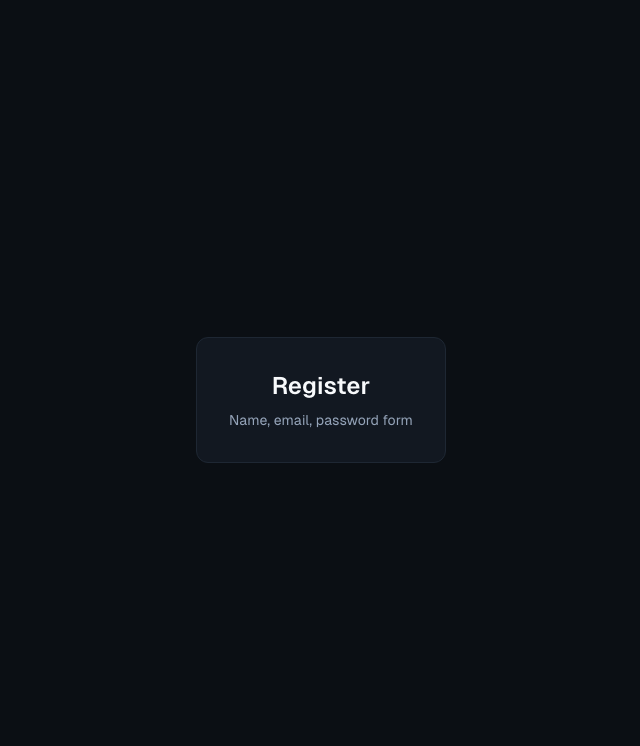
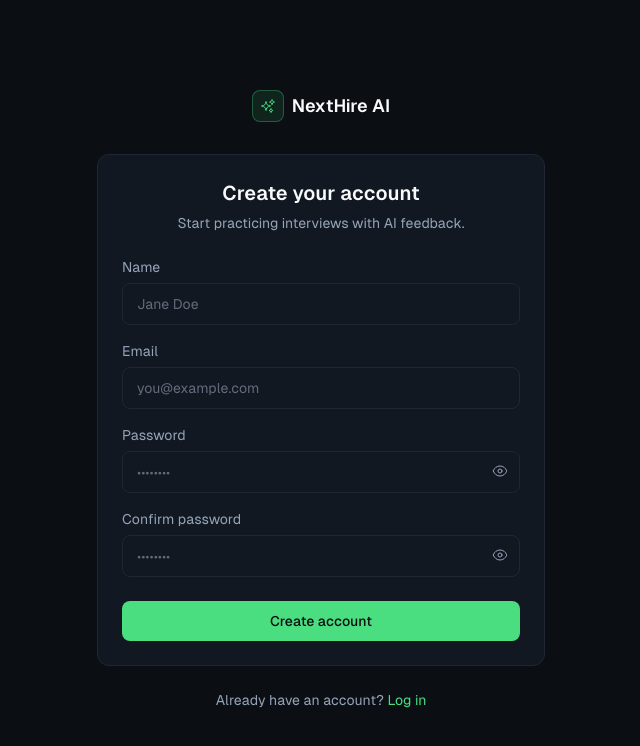
Before and after one commit to Sanket-825/NextHire-AI, a React app in the folder frontend/: page /register in a window 1280 px wide. Shown: the top 746 px of the page, without its empty margins (319-959 px from the left). Built offline with nearby package versions, Linux system fonts and the light colour scheme; no server answers; the HTML template or start-up script is replaced by a standard one.

Commit message:
feat: add login and register pages with auth form validation

```diff
--- a/frontend/src/App.jsx
+++ b/frontend/src/App.jsx
@@ -1,4 +1,6 @@
 import { BrowserRouter, Routes, Route } from "react-router-dom";
+import { ToastContainer } from "react-toastify";
+import "react-toastify/dist/ReactToastify.css";
 import { AuthProvider } from "./context/AuthContext";
 import ProtectedRoute from "./components/ProtectedRoute";
 
@@ -22,6 +24,12 @@ export default function App() {
   return (
     <AuthProvider>
       <BrowserRouter>
+        <ToastContainer
+          position="top-right"
+          theme="dark"
+          toastClassName="!bg-surface !text-text !border !border-border"
+          autoClose={4000}
+        />
         <Routes>
           {/* Public / marketing routes */}
           <Route path="/" element={<LandingPage />} />
--- a/frontend/src/components/ProtectedRoute.jsx
+++ b/frontend/src/components/ProtectedRoute.jsx
@@ -1,8 +1,9 @@
-import { Navigate, Outlet } from "react-router-dom";
+import { Navigate, Outlet, useLocation } from "react-router-dom";
 import { useAuth } from "../context/AuthContext";
 
 export default function ProtectedRoute() {
   const { isAuthenticated, isLoading } = useAuth();
+  const location = useLocation();
 
   if (isLoading) {
     return (
@@ -13,7 +14,7 @@ export default function ProtectedRoute() {
   }
 
   if (!isAuthenticated) {
-    return <Navigate to="/login" replace />;
+    return <Navigate to="/login" state={{ from: location }} replace />;
   }
 
   return <Outlet />;
--- /dev/null
+++ b/frontend/src/features/auth/components/AuthLayout.jsx
@@ -0,0 +1,36 @@
+import { Link } from "react-router-dom";
+import { HiOutlineSparkles } from "react-icons/hi2";
+import Card from "../../../components/ui/Card";
+
+export default function AuthLayout({ title, subtitle, children, footer }) {
+  return (
+    <div className="min-h-screen bg-background flex flex-col items-center justify-center px-6 py-12">
+      <Link
+        to="/"
+        className="flex items-center gap-2 text-text font-semibold text-lg mb-8"
+      >
+        <span className="flex items-center justify-center w-8 h-8 rounded-lg bg-accent-green/10 border border-accent-green/30">
+          <HiOutlineSparkles className="w-4 h-4 text-accent-green" />
+        </span>
+        NextHire AI
+      </Link>
+
+      <Card className="w-full max-w-md">
+        <div className="text-center mb-6">
+          <h1 className="text-xl font-semibold text-text">{title}</h1>
+          {subtitle && (
+            <p className="text-sm text-text-secondary mt-1.5">{subtitle}</p>
+          )}
+        </div>
+
+        {children}
+      </Card>
+
+      {footer && (
+        <p className="text-sm text-text-secondary mt-6 text-center">
+          {footer}
+        </p>
+      )}
+    </div>
+  );
+}
--- /dev/null
+++ b/frontend/src/features/auth/components/PasswordInput.jsx
@@ -0,0 +1,28 @@
+import { forwardRef, useState } from "react";
+import { HiOutlineEye, HiOutlineEyeSlash } from "react-icons/hi2";
+import Input from "../../../components/ui/Input";
+
+const PasswordInput = forwardRef(function PasswordInput(props, ref) {
+  const [visible, setVisible] = useState(false);
+
+  return (
+    <div className="relative">
+      <Input ref={ref} type={visible ? "text" : "password"} {...props} />
+      <button
+        type="button"
+        onClick={() => setVisible((v) => !v)}
+        tabIndex={-1}
+        className="absolute right-3 top-[38px] text-text-secondary hover:text-text transition-colors"
+        aria-label={visible ? "Hide password" : "Show password"}
+      >
+        {visible ? (
+          <HiOutlineEyeSlash className="w-4 h-4" />
+        ) : (
+          <HiOutlineEye className="w-4 h-4" />
+        )}
+      </button>
+    </div>
+  );
+});
+
+export default PasswordInput;
--- a/frontend/src/features/auth/pages/LoginPage.jsx
+++ b/frontend/src/features/auth/pages/LoginPage.jsx
@@ -1,5 +1,93 @@
-import PagePlaceholder from "../../../components/ui/PagePlaceholder";
+import { useState } from "react";
+import { Link, useLocation, useNavigate } from "react-router-dom";
+import { useForm } from "react-hook-form";
+import { toast } from "react-toastify";
+
+import AuthLayout from "../components/AuthLayout";
+import PasswordInput from "../components/PasswordInput";
+import Input from "../../../components/ui/Input";
+import Button from "../../../components/ui/Button";
+import { useAuth } from "../../../context/AuthContext";
+import getErrorMessage from "../../../lib/getErrorMessage";
 
 export default function LoginPage() {
-  return <PagePlaceholder name="Login" note="Email + password form, link to register" />;
+  const { login } = useAuth();
+  const navigate = useNavigate();
+  const location = useLocation();
+  const [isSubmitting, setIsSubmitting] = useState(false);
+
+  const {
+    register,
+    handleSubmit,
+    formState: { errors },
+  } = useForm({ defaultValues: { email: "", password: "" } });
+
+  // If the user was redirected here from a protected route, send them
+  // back to where they were headed once login succeeds.
+  const redirectTo = location.state?.from?.pathname || "/dashboard";
+
+  const onSubmit = async (formData) => {
+    setIsSubmitting(true);
+    try {
+      await login(formData);
+      navigate(redirectTo, { replace: true });
+    } catch (error) {
+      toast.error(getErrorMessage(error, "Invalid email or password"));
+    } finally {
+      setIsSubmitting(false);
+    }
+  };
+
+  return (
+    <AuthLayout
+      title="Welcome back"
+      subtitle="Log in to continue practicing."
+      footer={
+        <>
+          Don&apos;t have an account?{" "}
+          <Link to="/register" className="text-accent-green hover:underline">
+            Sign up
+          </Link>
+        </>
+      }
+    >
+      <form onSubmit={handleSubmit(onSubmit)} noValidate className="flex flex-col gap-4">
+        <Input
+          label="Email"
+          type="email"
+          autoComplete="email"
+          placeholder="you@example.com"
+          error={errors.email?.message}
+          {...register("email", {
+            required: "Email is required",
+            pattern: {
+              value: /^[^\s@]+@[^\s@]+\.[^\s@]+$/,
+              message: "Please enter a valid email",
+            },
+          })}
+        />
+
+        <PasswordInput
+          label="Password"
+          autoComplete="current-password"
+          placeholder="••••••••"
+          error={errors.password?.message}
+          {...register("password", { required: "Password is required" })}
+        />
+
+        <div className="flex justify-end -mt-1">
+          <Link
+            to="/forgot-password"
+            className="text-xs text-text-secondary hover:text-text transition-colors"
+          >
+            Forgot password?
+          </Link>
+        </div>
+
+        <Button type="submit" isLoading={isSubmitting} className="w-full mt-2">
+          Log in
+        </Button>
+      </form>
+    </AuthLayout>
+  );
 }
--- a/frontend/src/features/auth/pages/RegisterPage.jsx
+++ b/frontend/src/features/auth/pages/RegisterPage.jsx
@@ -1,5 +1,117 @@
-import PagePlaceholder from "../../../components/ui/PagePlaceholder";
+import { useState } from "react";
+import { Link, useNavigate } from "react-router-dom";
+import { useForm } from "react-hook-form";
+import { toast } from "react-toastify";
+
+import AuthLayout from "../components/AuthLayout";
+import PasswordInput from "../components/PasswordInput";
+import Input from "../../../components/ui/Input";
+import Button from "../../../components/ui/Button";
+import { useAuth } from "../../../context/AuthContext";
+import getErrorMessage from "../../../lib/getErrorMessage";
 
 export default function RegisterPage() {
-  return <PagePlaceholder name="Register" note="Name, email, password form" />;
+  const { register: registerUser } = useAuth();
+  const navigate = useNavigate();
+  const [isSubmitting, setIsSubmitting] = useState(false);
+
+  const {
+    register,
+    handleSubmit,
+    watch,
+    formState: { errors },
+  } = useForm({
+    defaultValues: { name: "", email: "", password: "", confirmPassword: "" },
+  });
+
+  const password = watch("password");
+
+  const onSubmit = async (formData) => {
+    setIsSubmitting(true);
+    try {
+      await registerUser({
+        name: formData.name,
+        email: formData.email,
+        password: formData.password,
+      });
+      navigate("/dashboard", { replace: true });
+    } catch (error) {
+      toast.error(getErrorMessage(error, "Could not create your account"));
+    } finally {
+      setIsSubmitting(false);
+    }
+  };
+
+  return (
+    <AuthLayout
+      title="Create your account"
+      subtitle="Start practicing interviews with AI feedback."
+      footer={
+        <>
+          Already have an account?{" "}
+          <Link to="/login" className="text-accent-green hover:underline">
+            Log in
+          </Link>
+        </>
+      }
+    >
+      <form onSubmit={handleSubmit(onSubmit)} noValidate className="flex flex-col gap-4">
+        <Input
+          label="Name"
+          autoComplete="name"
+          placeholder="Jane Doe"
+          error={errors.name?.message}
+          {...register("name", {
+            required: "Name is required",
+            maxLength: { value: 50, message: "Name cannot exceed 50 characters" },
+          })}
+        />
+
+        <Input
+          label="Email"
+          type="email"
+          autoComplete="email"
+          placeholder="you@example.com"
+          error={errors.email?.message}
+          {...register("email", {
+            required: "Email is required",
+            pattern: {
+              value: /^[^\s@]+@[^\s@]+\.[^\s@]+$/,
+              message: "Please enter a valid email",
+            },
+          })}
+        />
+
+        <PasswordInput
+          label="Password"
+          autoComplete="new-password"
+          placeholder="••••••••"
+          error={errors.password?.message}
+          {...register("password", {
+            required: "Password is required",
+            minLength: { value: 8, message: "Password must be at least 8 characters" },
+            pattern: {
+              value: /\d/,
+              message: "Password must contain at least one number",
+            },
+          })}
+        />
+
+        <PasswordInput
+          label="Confirm password"
+          autoComplete="new-password"
+          placeholder="••••••••"
+          error={errors.confirmPassword?.message}
+          {...register("confirmPassword", {
+            required: "Please confirm your password",
+            validate: (value) => value === password || "Passwords do not match",
+          })}
+        />
+
+        <Button type="submit" isLoading={isSubmitting} className="w-full mt-2">
+          Create account
+        </Button>
+      </form>
+    </AuthLayout>
+  );
 }
--- /dev/null
+++ b/frontend/src/lib/getErrorMessage.js
@@ -0,0 +1,13 @@
+// Normalizes axios/backend error shapes into one displayable string.
+// Backend sends either { message } or { message, errors: [{ field, message }] }
+// (see middleware/validateMiddleware.js on the backend).
+export default function getErrorMessage(error, fallback = "Something went wrong. Please try again.") {
+  const data = error?.response?.data;
+  if (!data) return fallback;
+
+  if (Array.isArray(data.errors) && data.errors.length > 0) {
+    return data.errors[0].message;
+  }
+
+  return data.message || fallback;
+}
```
